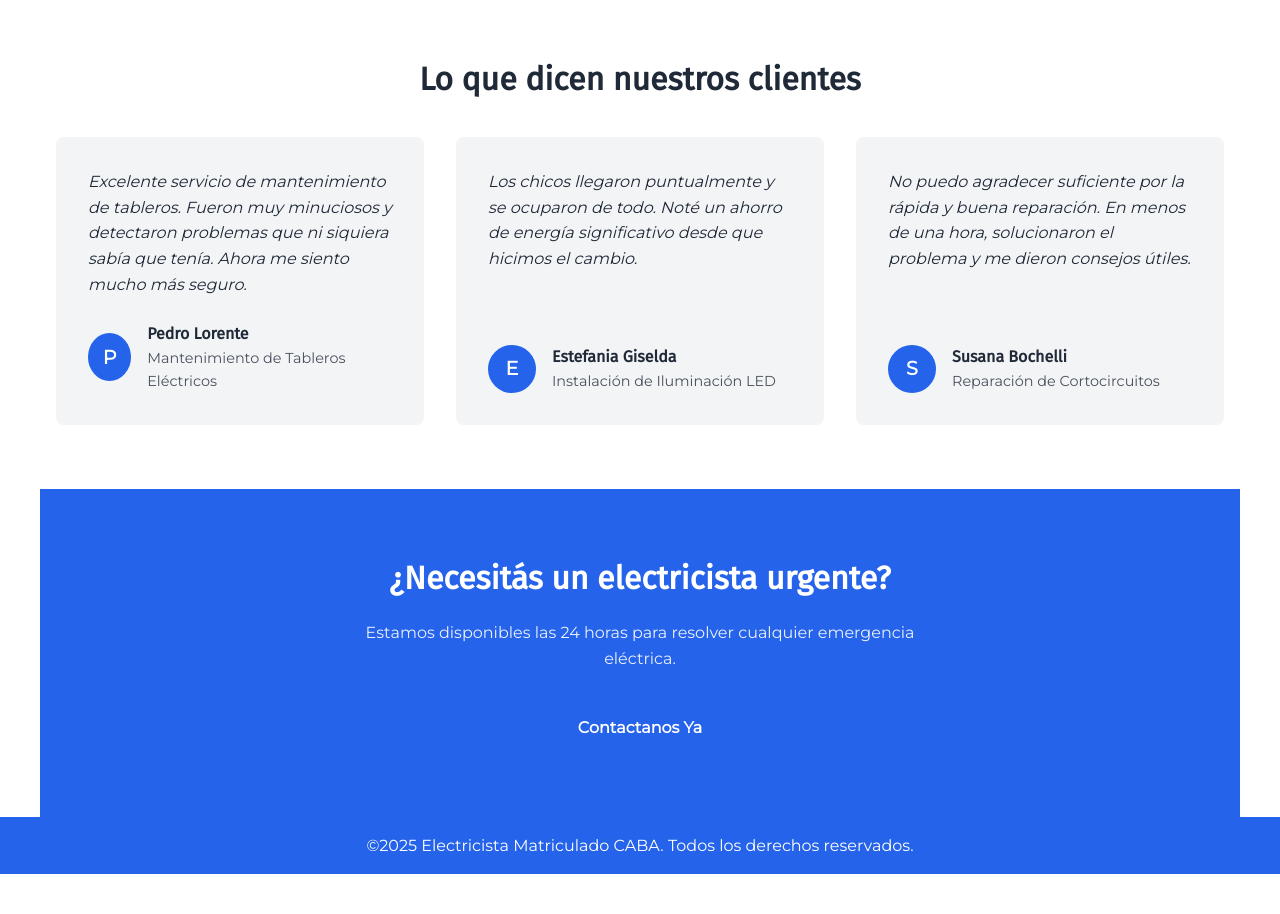
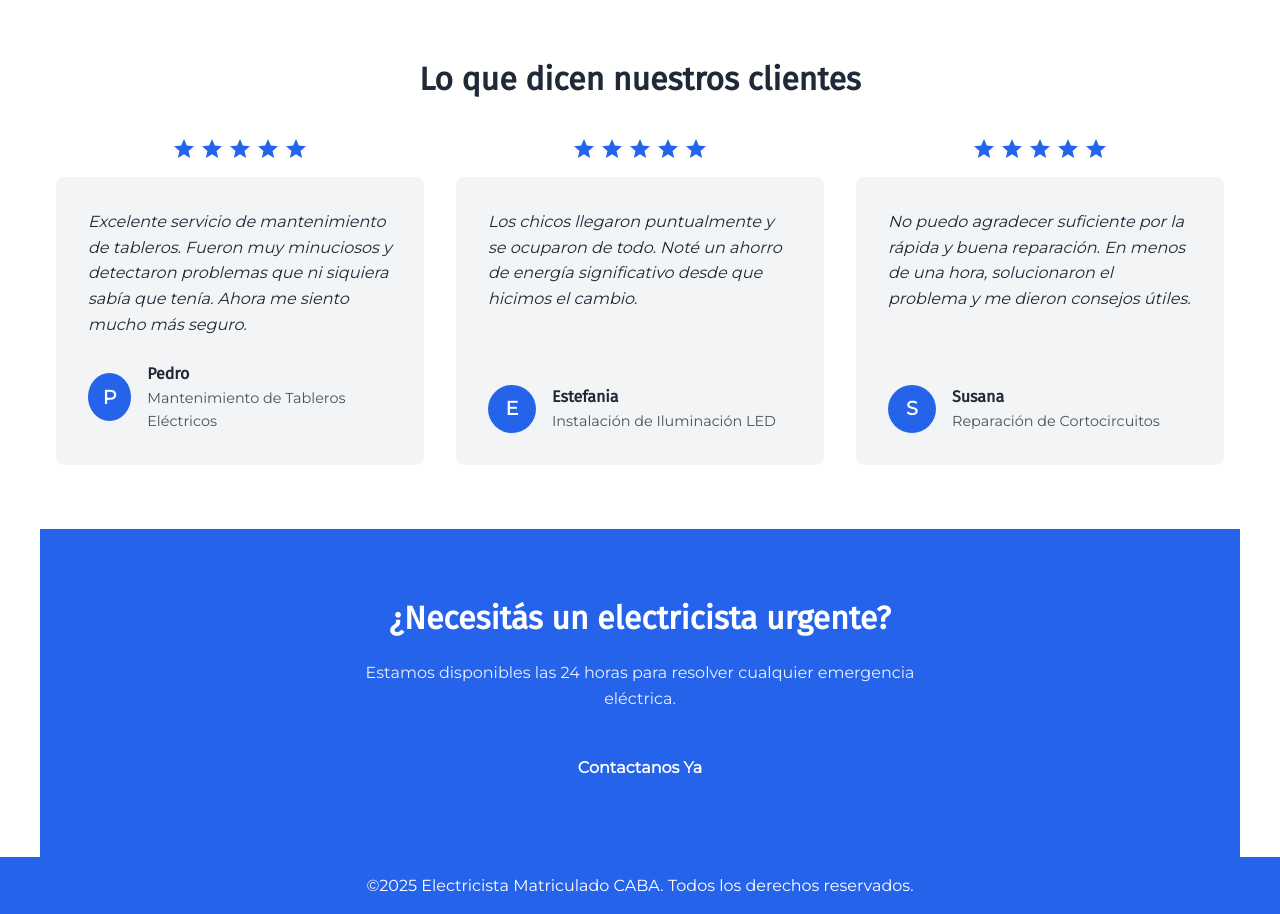
Before and after one commit to ramiroaisen/svelte-starter, a SvelteKit app: page / in a window 1280 px wide. Shown: the part 1160-2074 px from the top of the page. Before the commit the page ends 2034 px from the top, so only its background shows below. Built offline with nearby package versions, Linux system fonts and the light colour scheme.

Commit message:
Update testimonials with star ratings

```diff
--- a/src/routes/+page.svelte
+++ b/src/routes/+page.svelte
@@ -1,5 +1,5 @@
 <script lang="ts">
-  import { mdiLightningBolt, mdiShieldCheck, mdiClockFast, mdiCashMultiple, mdiAccountHardHat, mdiHandshake } from '@mdi/js';
+  import { mdiLightningBolt, mdiShieldCheck, mdiClockFast, mdiCashMultiple, mdiAccountHardHat, mdiHandshake, mdiStar } from '@mdi/js';
   import Button from '$lib/components/Button.svelte';
   import ServiceCard from '$lib/components/ServiceCard.svelte';
   import TestimonialCard from '$lib/components/TestimonialCard.svelte';
@@ -40,19 +40,22 @@
 
   const testimonials = [
     {
-      name: 'Pedro Lorente',
+      name: 'Pedro',
       service: 'Mantenimiento de Tableros Eléctricos',
-      content: 'Excelente servicio de mantenimiento de tableros. Fueron muy minuciosos y detectaron problemas que ni siquiera sabía que tenía. Ahora me siento mucho más seguro.'
+      content: 'Excelente servicio de mantenimiento de tableros. Fueron muy minuciosos y detectaron problemas que ni siquiera sabía que tenía. Ahora me siento mucho más seguro.',
+      stars: Array(5).fill(mdiStar)
     },
     {
-      name: 'Estefania Giselda',
+      name: 'Estefania',
       service: 'Instalación de Iluminación LED',
-      content: 'Los chicos llegaron puntualmente y se ocuparon de todo. Noté un ahorro de energía significativo desde que hicimos el cambio.'
+      content: 'Los chicos llegaron puntualmente y se ocuparon de todo. Noté un ahorro de energía significativo desde que hicimos el cambio.',
+      stars: Array(5).fill(mdiStar)
     },
     {
-      name: 'Susana Bochelli',
+      name: 'Susana',
       service: 'Reparación de Cortocircuitos',
-      content: 'No puedo agradecer suficiente por la rápida y buena reparación. En menos de una hora, solucionaron el problema y me dieron consejos útiles.'
+      content: 'No puedo agradecer suficiente por la rápida y buena reparación. En menos de una hora, solucionaron el problema y me dieron consejos útiles.',
+      stars: Array(5).fill(mdiStar)
     }
   ];
 </script>
@@ -86,7 +89,14 @@
   <h2>Lo que dicen nuestros clientes</h2>
   <div class="testimonials-grid">
     {#each testimonials as testimonial}
-      <TestimonialCard {...testimonial} />
+      <div class="testimonial-wrapper">
+        <div class="stars">
+          {#each testimonial.stars as star}
+            <Icon path={star} size="24px" />
+          {/each}
+        </div>
+        <TestimonialCard {...testimonial} />
+      </div>
     {/each}
   </div>
 </section>
@@ -154,6 +164,19 @@
     gap: 2rem;
   }
 
+  .testimonial-wrapper {
+    display: flex;
+    flex-direction: column;
+    gap: 1rem;
+  }
+
+  .stars {
+    display: flex;
+    gap: 0.25rem;
+    justify-content: center;
+    color: var(--primary-color);
+  }
+
   .cta {
     background-color: var(--primary-color);
     color: var(--text-on-primary);
```
